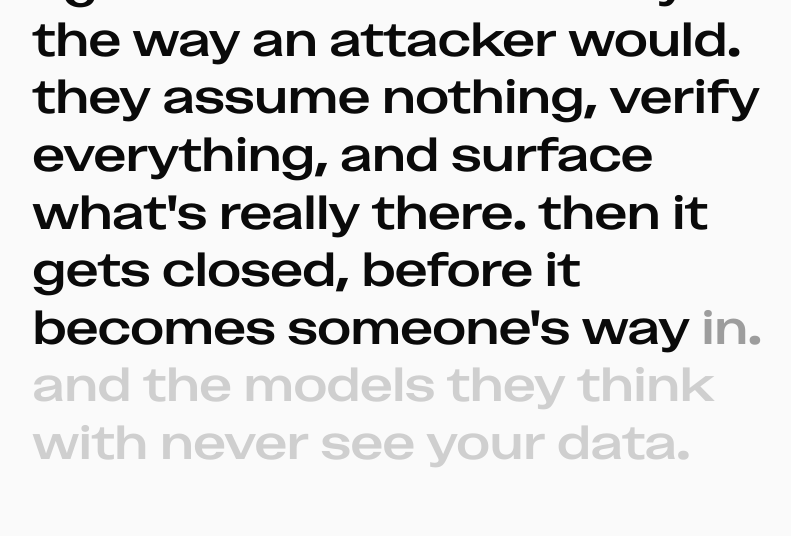
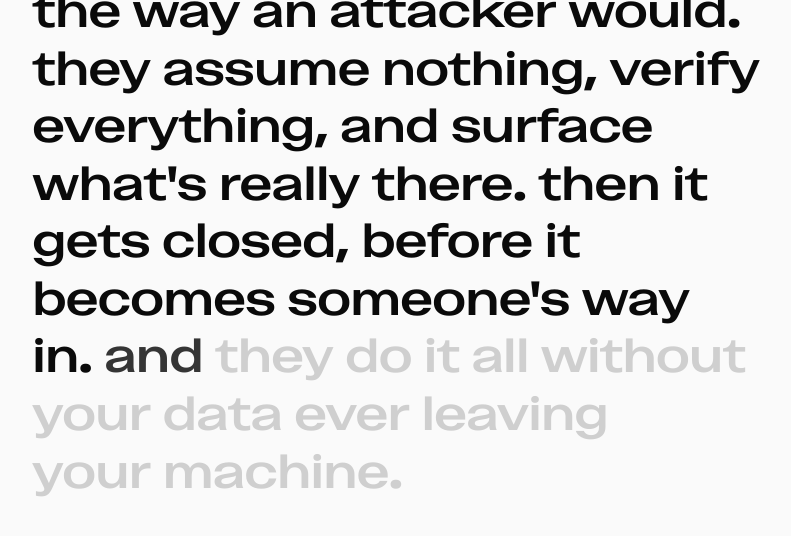
Before and after one commit to semicentric/site, a Next.js app: page / in a window 1280 px wide. Shown: the part 2482-3018 px from the top of the page, without its empty margins (208-999 px from the left). Built offline with nearby package versions, Linux system fonts and the light colour scheme.

Commit message:
Clarify privacy line in scroll copy

```diff
--- a/app/layout.tsx
+++ b/app/layout.tsx
@@ -25,7 +25,7 @@ export const viewport: Viewport = {
 export const metadata: Metadata = {
   title: "semicentric",
   description:
-    "semicentric builds security agents that examine a system the way an attacker would, surface what's really there, and close it before it becomes someone's way in, while the models they run on never see your data.",
+    "semicentric builds security agents that examine a system the way an attacker would, surface what's really there, and close it before it becomes someone's way in, without your data ever leaving your machine.",
   openGraph: {
     images: ["/og-image.png"],
   },
--- a/components/Hero.tsx
+++ b/components/Hero.tsx
@@ -326,7 +326,7 @@ export default function Hero() {
         className={`${serif} mx-auto max-w-4xl px-6 md:px-12 text-3xl md:text-5xl leading-[1.2] tracking-tight`}
       />
       <PinnedReveal
-        text="semicentric builds security agents that examine a system the way an attacker would. they assume nothing, verify everything, and surface what's really there. then it gets closed, before it becomes someone's way in. and the models they think with never see your data."
+        text="semicentric builds security agents that examine a system the way an attacker would. they assume nothing, verify everything, and surface what's really there. then it gets closed, before it becomes someone's way in. and they do it all without your data ever leaving your machine."
         className={`${serif} mx-auto max-w-4xl px-6 md:px-12 text-3xl md:text-5xl leading-[1.2] tracking-tight`}
       />
 
```
